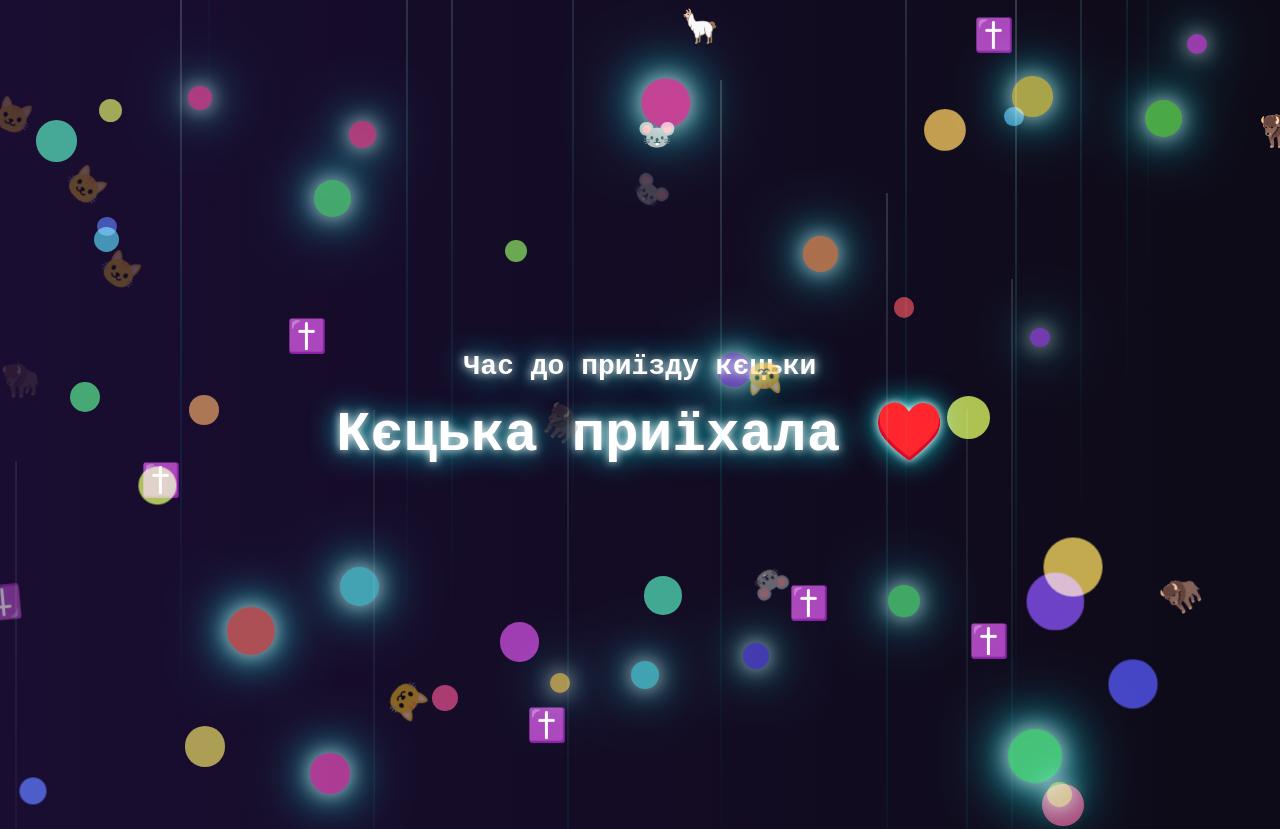
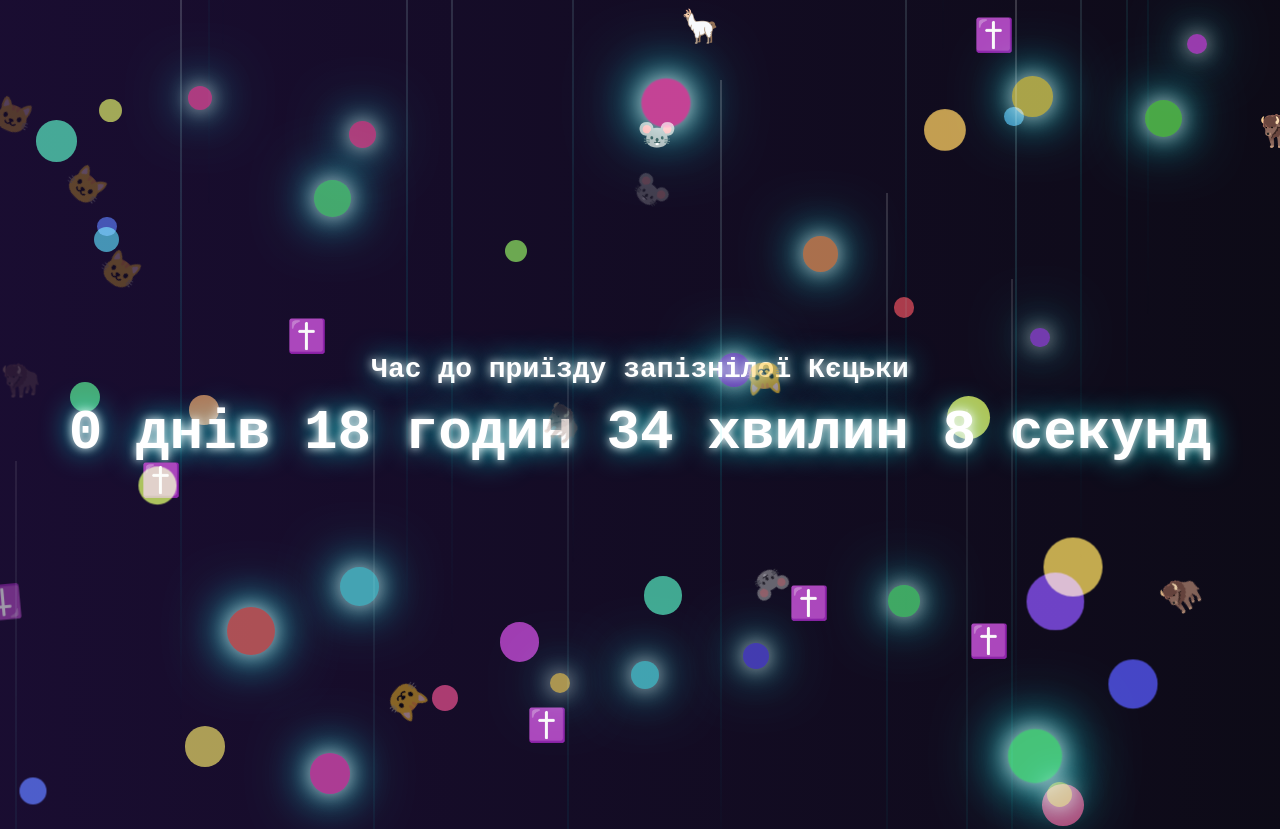
Before and after one commit to BokerBob/ketska, a plain HTML site: page index.html in a window 1280 px wide. Shown: the top 829 px of the page. Drawn offline with Linux system fonts and the light colour scheme; animation ran at ten frames a second.

Commit message:
Update index.html

```diff
--- a/index.html
+++ b/index.html
@@ -102,16 +102,17 @@
 <body>
 
   <div class="container">
-    <h1>Час до приїзду кєцьки</h1>
+    <h1 id="heading">Час до приїзду запізнілої Кєцьки</h1>
     <div id="timer">--</div>
   </div>
 
   <script>
     const timerEl = document.getElementById("timer");
+    const heading = document.getElementById("heading");
 
     function updateTimer() {
       const now = new Date();
-      const target = new Date(now.getFullYear(), 7, 2, 20, 0, 0); // 2 серпня 20:00
+      const target = new Date(now.getFullYear(), 7, 3, 18, 0, 0); // 3 серпня 18:00
       let diff = target - now;
 
       if (diff <= 0) {
```
